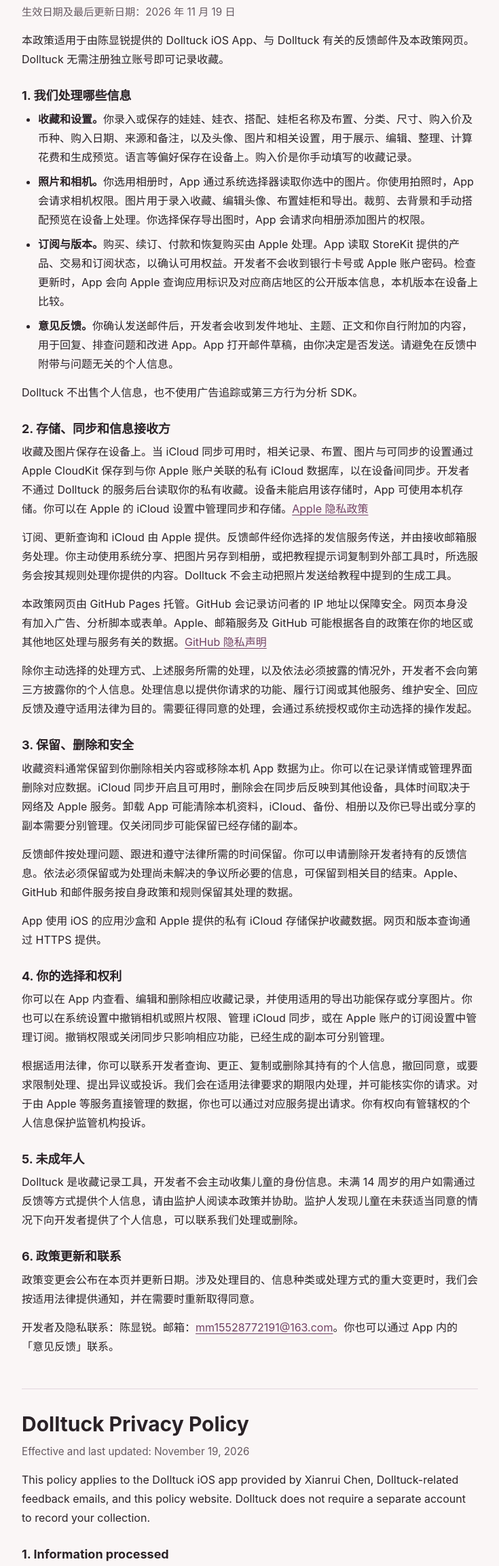
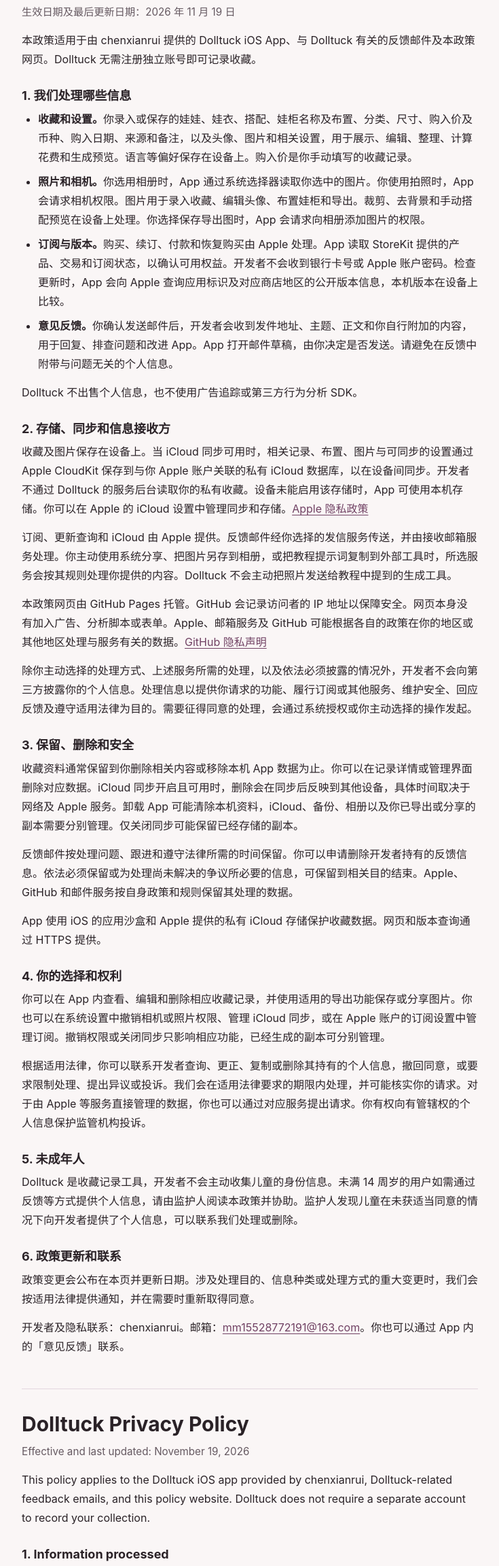
Before and after one commit to chenxianrui/dolltuck-privacy, a plain HTML site: page index.html in a window 1280 px wide. Shown: the part 194-2497 px from the top of the page at 68% size, without its empty margins (272-1007 px from the left). Drawn offline with Linux system fonts and the light colour scheme.

Commit message:
Update index.html

```diff
--- a/index.html
+++ b/index.html
@@ -36,7 +36,7 @@
     <article id="chinese" aria-labelledby="title-zh">
       <h1 id="title-zh">Dolltuck 隐私政策</h1>
       <p class="date">生效日期及最后更新日期：<time datetime="2026-11-19">2026 年 11 月 19 日</time></p>
-      <p>本政策适用于由陈显锐提供的 Dolltuck iOS App、与 Dolltuck 有关的反馈邮件及本政策网页。Dolltuck 无需注册独立账号即可记录收藏。</p>
+      <p>本政策适用于由 chenxianrui 提供的 Dolltuck iOS App、与 Dolltuck 有关的反馈邮件及本政策网页。Dolltuck 无需注册独立账号即可记录收藏。</p>
 
       <h2 class="section-title">1. 我们处理哪些信息</h2>
       <ul>
@@ -67,13 +67,13 @@
 
       <h2 class="section-title">6. 政策更新和联系</h2>
       <p>政策变更会公布在本页并更新日期。涉及处理目的、信息种类或处理方式的重大变更时，我们会按适用法律提供通知，并在需要时重新取得同意。</p>
-      <p>开发者及隐私联系：陈显锐。邮箱：<a href="mailto:mm15528772191@163.com">mm15528772191@163.com</a>。你也可以通过 App 内的「意见反馈」联系。</p>
+      <p>开发者及隐私联系：chenxianrui。邮箱：<a href="mailto:mm15528772191@163.com">mm15528772191@163.com</a>。你也可以通过 App 内的「意见反馈」联系。</p>
     </article>
 
     <article id="english" lang="en" aria-labelledby="title-en">
       <h2 id="title-en">Dolltuck Privacy Policy</h2>
       <p class="date">Effective and last updated: <time datetime="2026-11-19">November 19, 2026</time></p>
-      <p>This policy applies to the Dolltuck iOS app provided by Xianrui Chen, Dolltuck-related feedback emails, and this policy website. Dolltuck does not require a separate account to record your collection.</p>
+      <p>This policy applies to the Dolltuck iOS app provided by chenxianrui, Dolltuck-related feedback emails, and this policy website. Dolltuck does not require a separate account to record your collection.</p>
 
       <h3>1. Information processed</h3>
       <ul>
@@ -104,7 +104,7 @@
 
       <h3>6. Changes and contact</h3>
       <p>Updates to this policy will appear on this page with a revised date. We will provide notice of material changes to the purposes, types, or methods of processing and obtain fresh consent when required by applicable law.</p>
-      <p>Developer and privacy contact: Xianrui Chen. Email <a href="mailto:mm15528772191@163.com">mm15528772191@163.com</a> or use Feedback in the app.</p>
+      <p>Developer and privacy contact: chenxianrui. Email <a href="mailto:mm15528772191@163.com">mm15528772191@163.com</a> or use Feedback in the app.</p>
     </article>
   </main>
 </body>
```
